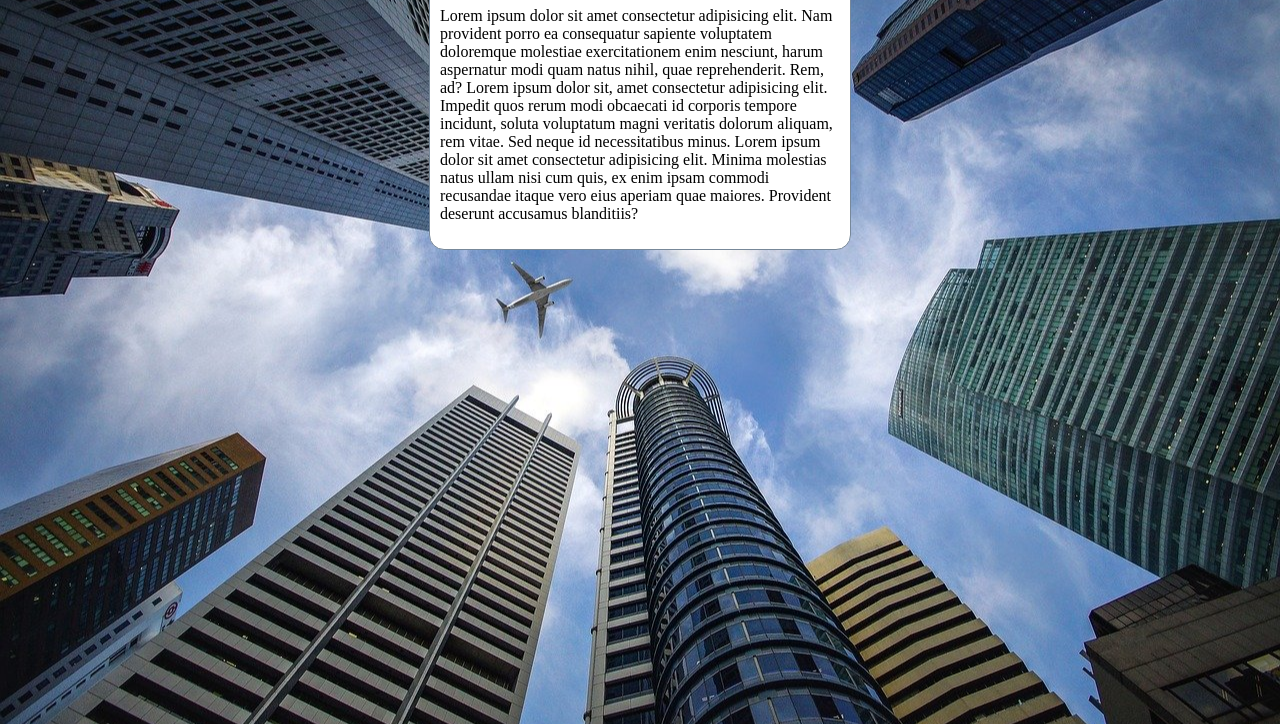
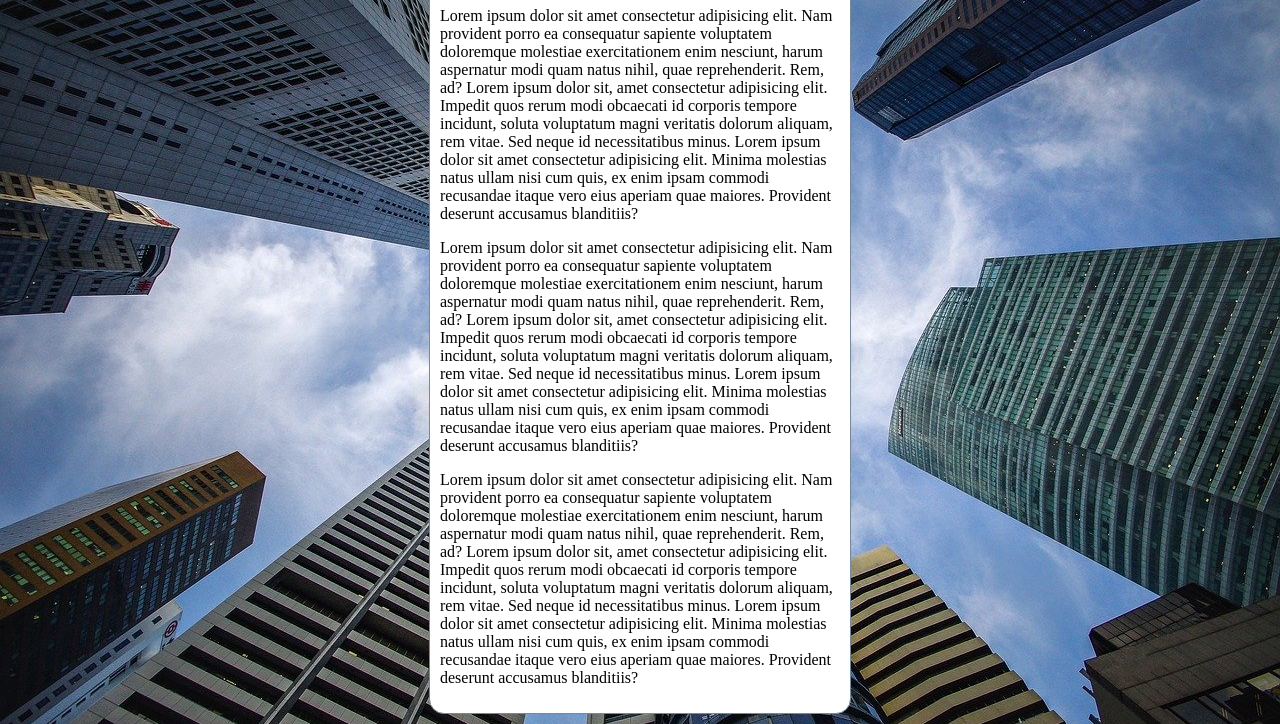
Before and after one commit to LuizFG17/html-css, a plain HTML site: page exercicios/ex022/fundo006.html in a window 1280 px wide. Shown: the part 92-816 px from the top of the page. Drawn offline with Linux system fonts and the light colour scheme.

Commit message:
update 006

```diff
--- a/exercicios/ex022/fundo006.html
+++ b/exercicios/ex022/fundo006.html
@@ -12,11 +12,12 @@
             background-position: center center;
             background-repeat: no-repeat;
             background-size: cover;
+            background-attachment: fixed;
         }
 
         main{
             background-color: white;
-            width: 400px;
+            max-width: 400px;
             padding: 10px;
             margin: auto;
             border: 1px solid lightslategray;
@@ -28,6 +29,8 @@
     <main>
         <h1>Teste de Imagem de fundo</h1>
         <p>Lorem ipsum dolor sit amet consectetur adipisicing elit. Nam provident porro ea consequatur sapiente voluptatem doloremque molestiae exercitationem enim nesciunt, harum aspernatur modi quam natus nihil, quae reprehenderit. Rem, ad? Lorem ipsum dolor sit, amet consectetur adipisicing elit. Impedit quos rerum modi obcaecati id corporis tempore incidunt, soluta voluptatum magni veritatis dolorum aliquam, rem vitae. Sed neque id necessitatibus minus. Lorem ipsum dolor sit amet consectetur adipisicing elit. Minima molestias natus ullam nisi cum quis, ex enim ipsam commodi recusandae itaque vero eius aperiam quae maiores. Provident deserunt accusamus blanditiis?</p>
+        <p>Lorem ipsum dolor sit amet consectetur adipisicing elit. Nam provident porro ea consequatur sapiente voluptatem doloremque molestiae exercitationem enim nesciunt, harum aspernatur modi quam natus nihil, quae reprehenderit. Rem, ad? Lorem ipsum dolor sit, amet consectetur adipisicing elit. Impedit quos rerum modi obcaecati id corporis tempore incidunt, soluta voluptatum magni veritatis dolorum aliquam, rem vitae. Sed neque id necessitatibus minus. Lorem ipsum dolor sit amet consectetur adipisicing elit. Minima molestias natus ullam nisi cum quis, ex enim ipsam commodi recusandae itaque vero eius aperiam quae maiores. Provident deserunt accusamus blanditiis?</p>
+        <p>Lorem ipsum dolor sit amet consectetur adipisicing elit. Nam provident porro ea consequatur sapiente voluptatem doloremque molestiae exercitationem enim nesciunt, harum aspernatur modi quam natus nihil, quae reprehenderit. Rem, ad? Lorem ipsum dolor sit, amet consectetur adipisicing elit. Impedit quos rerum modi obcaecati id corporis tempore incidunt, soluta voluptatum magni veritatis dolorum aliquam, rem vitae. Sed neque id necessitatibus minus. Lorem ipsum dolor sit amet consectetur adipisicing elit. Minima molestias natus ullam nisi cum quis, ex enim ipsam commodi recusandae itaque vero eius aperiam quae maiores. Provident deserunt accusamus blanditiis?</p>
     </main>
 </body>
 </html>
```
